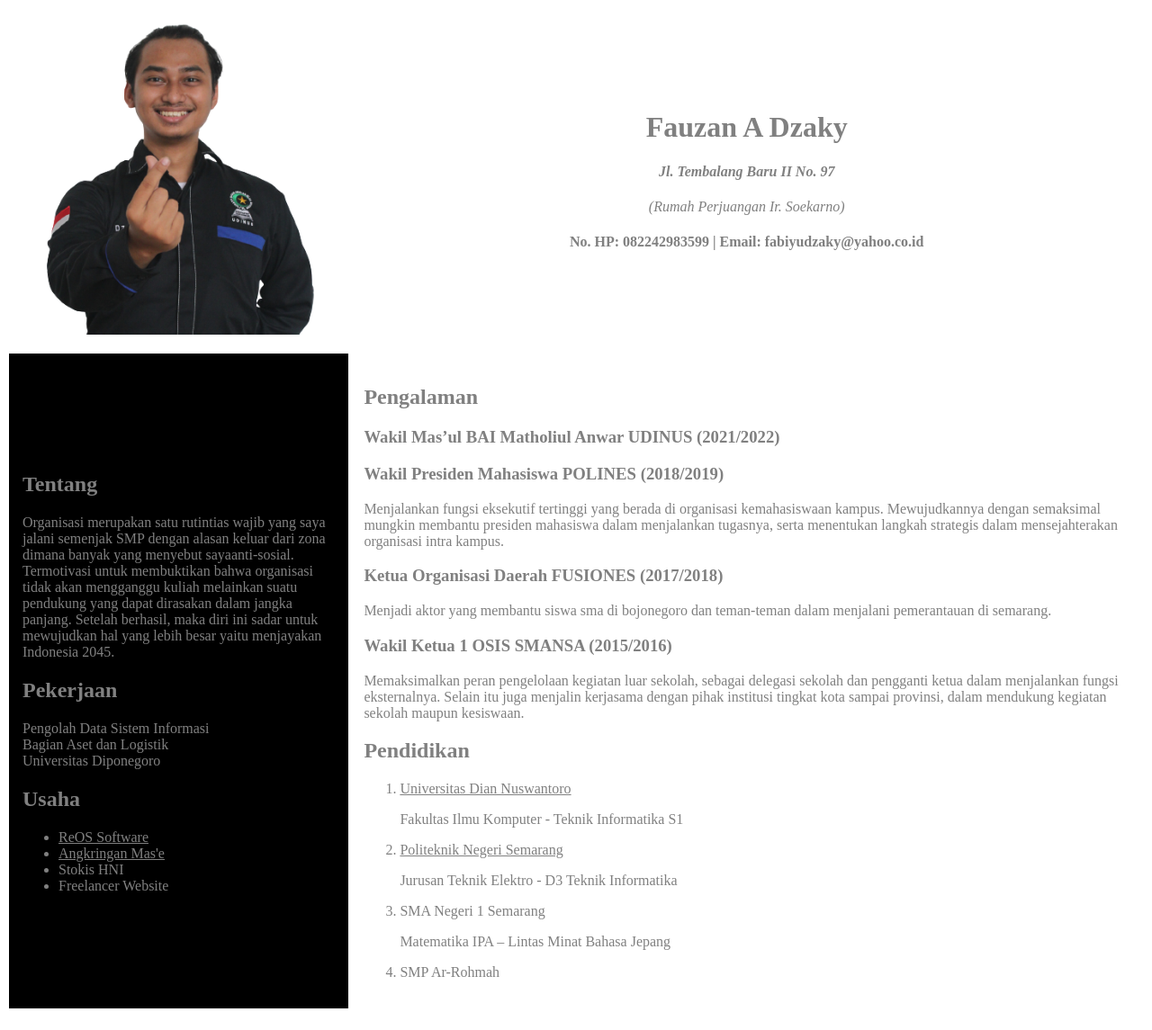
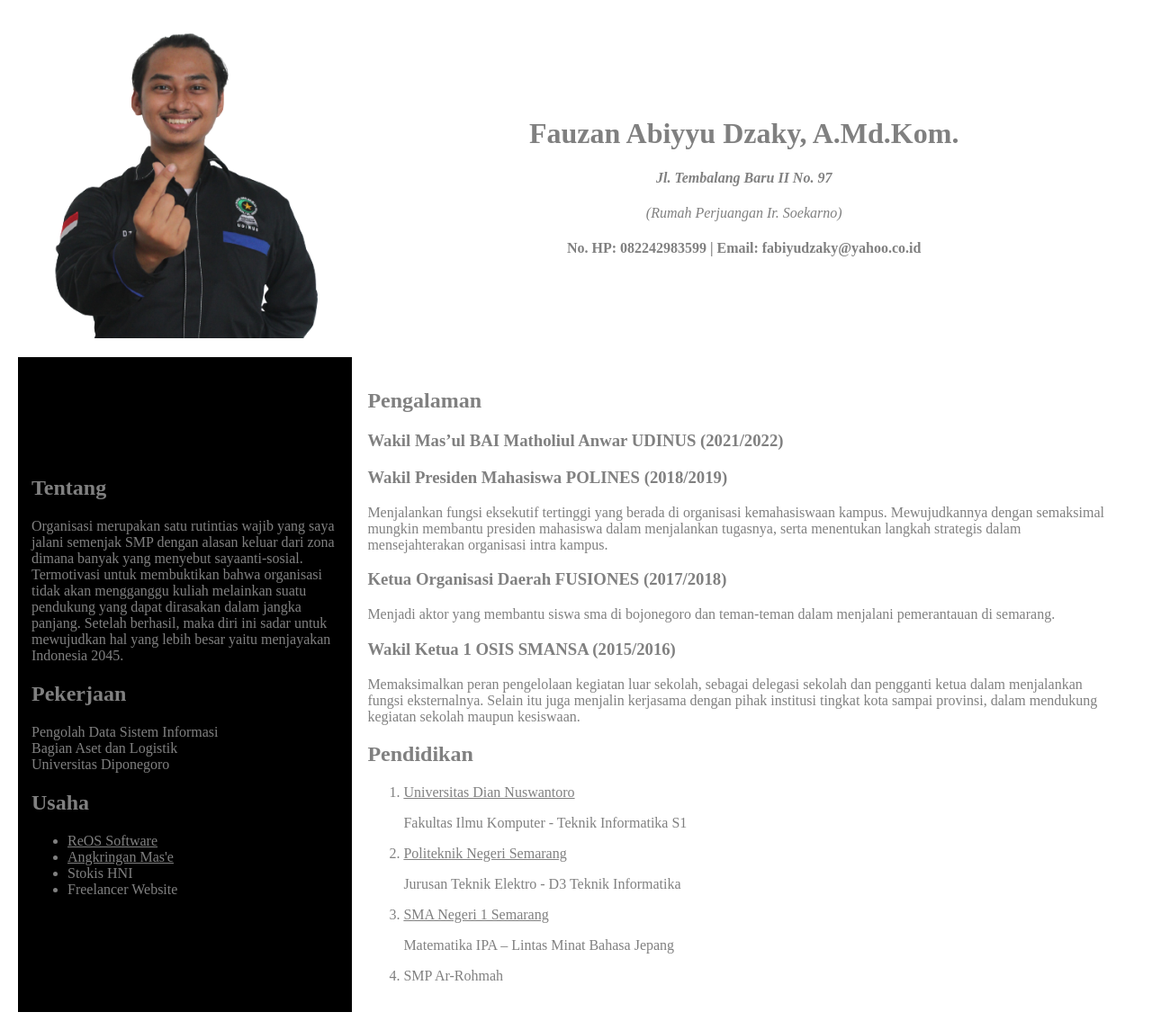
Before and after one commit to fabiyudzaky/fabiyudzaky.github.io, a plain HTML site: page index.html in a window 1280 px wide. Shown: the whole page at 90% size. Drawn offline with Linux system fonts and the light colour scheme.

Commit message:
update smansa

```diff
--- a/index.html
+++ b/index.html
@@ -10,6 +10,10 @@
 
     <!-- Style di dalam file -->
     <style>
+        body{
+            padding: 10px;
+        }
+
         h1, h2, h3, h4, p, li, a, address {
             color:grey;
         }
@@ -61,6 +65,7 @@
             color: #333;
             font-family: Tahoma, Arial, sans-serif;
         }
+
         .popup .close {
             position: absolute;
             top: 20px;
@@ -71,9 +76,11 @@
             text-decoration: none;
             color: #333;
         }
+
         .popup .close:hover {
             color: #06D85F;
         }
+
         .popup .content {
             max-height: 30%;
             overflow: auto;
@@ -96,7 +103,7 @@
                 <img src="img/foto.png" alt="" srcset="" width="100%">
             </td>
             <td width="70%" align="center">
-                <h1>Fauzan A Dzaky</h1>
+                <h1>Fauzan Abiyyu Dzaky, A.Md.Kom.</h1>
                 <address>
                     <h4>Jl. Tembalang Baru II No. 97</h4>
                     (Rumah Perjuangan Ir. Soekarno)
@@ -169,7 +176,11 @@
                         </a>
                     </li>
                     <p>Jurusan Teknik Elektro - D3 Teknik Informatika</p>
-                    <li>SMA Negeri 1 Semarang</li>
+                    <li>
+                        <a href="#smansa">
+                            SMA Negeri 1 Semarang
+                        </a>
+                    </li>
                     <p>Matematika IPA – Lintas Minat Bahasa Jepang</p>
                     <li>SMP Ar-Rohmah</li>
                 </ol>
@@ -205,7 +216,7 @@
             <h2>SMA Negeri 1 Semarang</h2>
             <a class="close" href="#">&times;</a>
             <div class="content">
-                <img src="img/udinus.png" alt="" width="100%">
+                <img src="img/smansa.png" alt="" width="100%">
             </div>
         </div>
     </div>
```
Also changed, not shown: img/smansa.png (added). Lines whose indentation alone changed are shown as unchanged.
